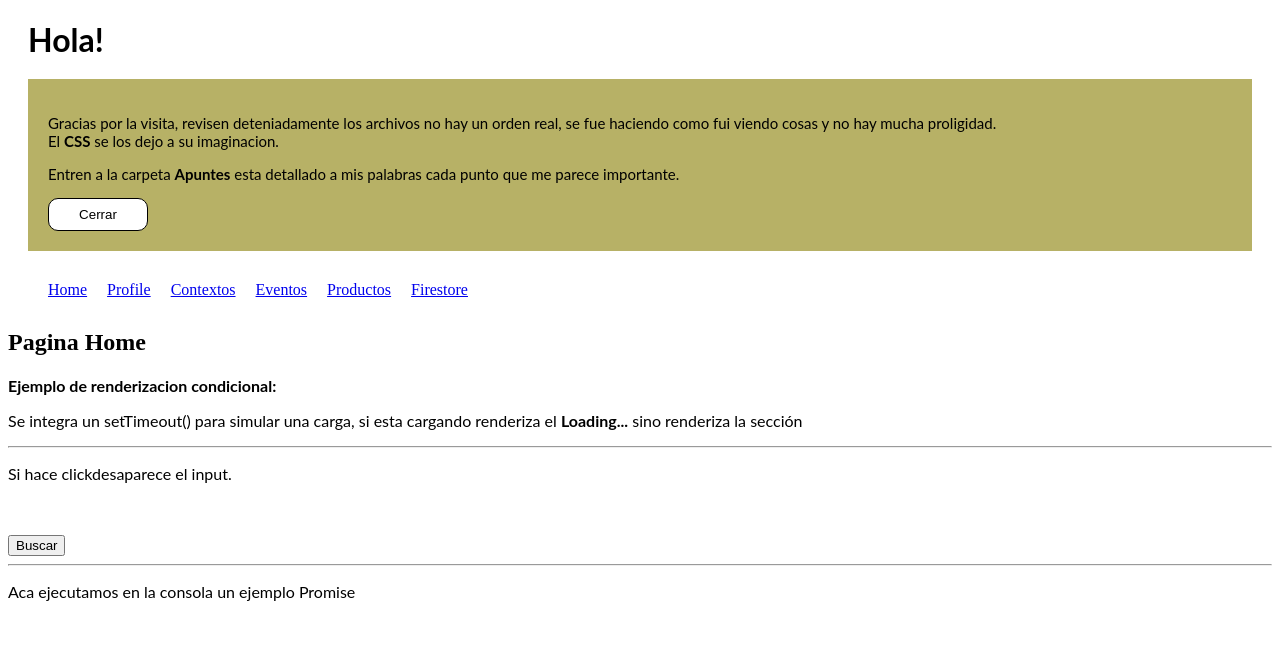
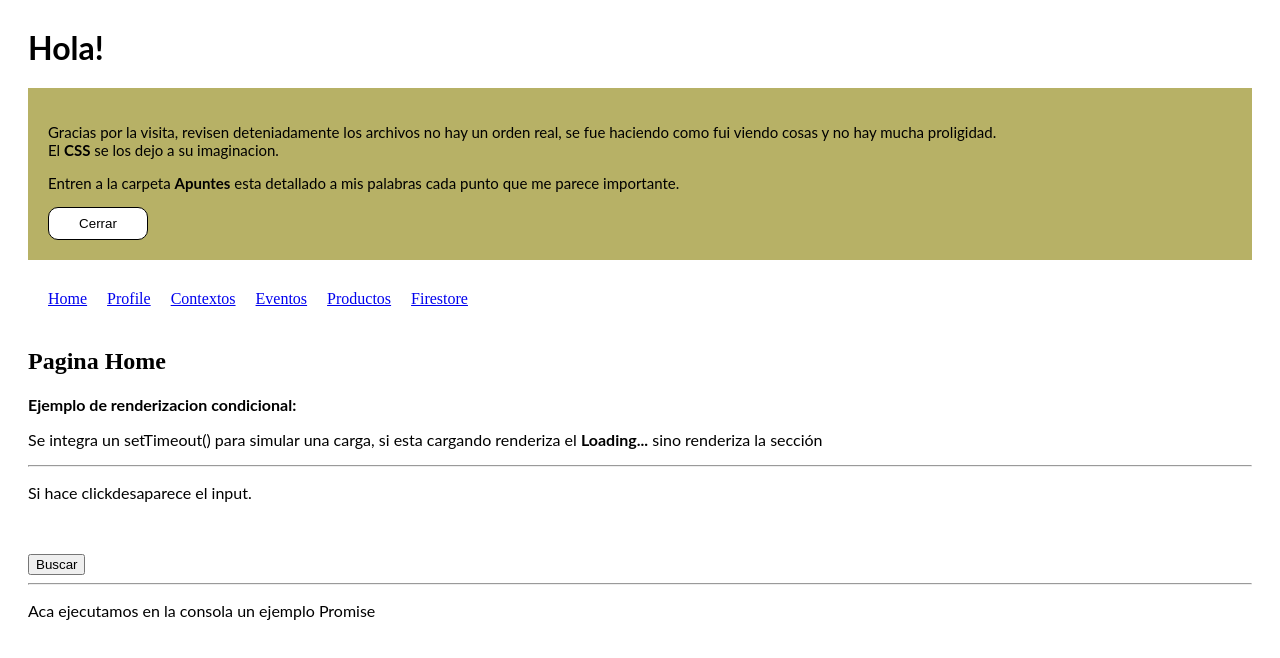
Before and after one commit to neltin/Apuntes-React, a React (Create React App) app: page / in a window 1280 px wide. Shown: the top 658 px of the page. Built offline with nearby package versions, Linux system fonts and the light colour scheme.

Commit message:
1 file modified

```diff
--- a/style.css
+++ b/style.css
@@ -2,15 +2,16 @@ h1,
 p {
   font-family: Lato;
 }
-h1 {
-  margin: 20px;
+
+body {
+  padding: 20px;
 }
 .nota,
 .importante {
   display: block;
   font-size: 15px;
   padding: 20px;
-  margin: 20px;
+  margin: 20px auto;
 }
 .importante {
   background-color: #b7b166;
@@ -28,16 +29,14 @@ h1 {
   cursor: pointer;
 }
 
-nav {
-}
-
 nav ul {
   display: block;
-  padding: 10px 40px;
+  padding: 10px 20px;
   list-style: none;
 }
 
 nav ul li {
   display: inline-block;
   padding-right: 20px;
+  padding-bottom: 10px;
 }
```
